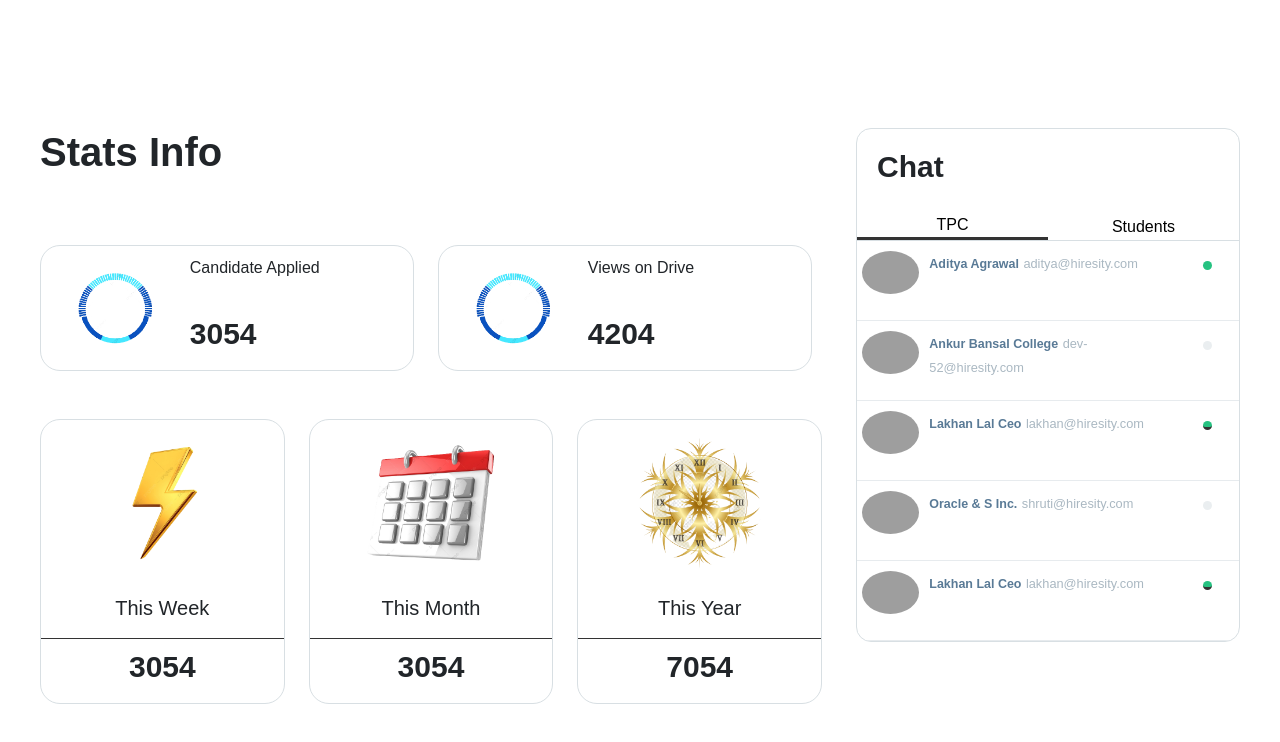
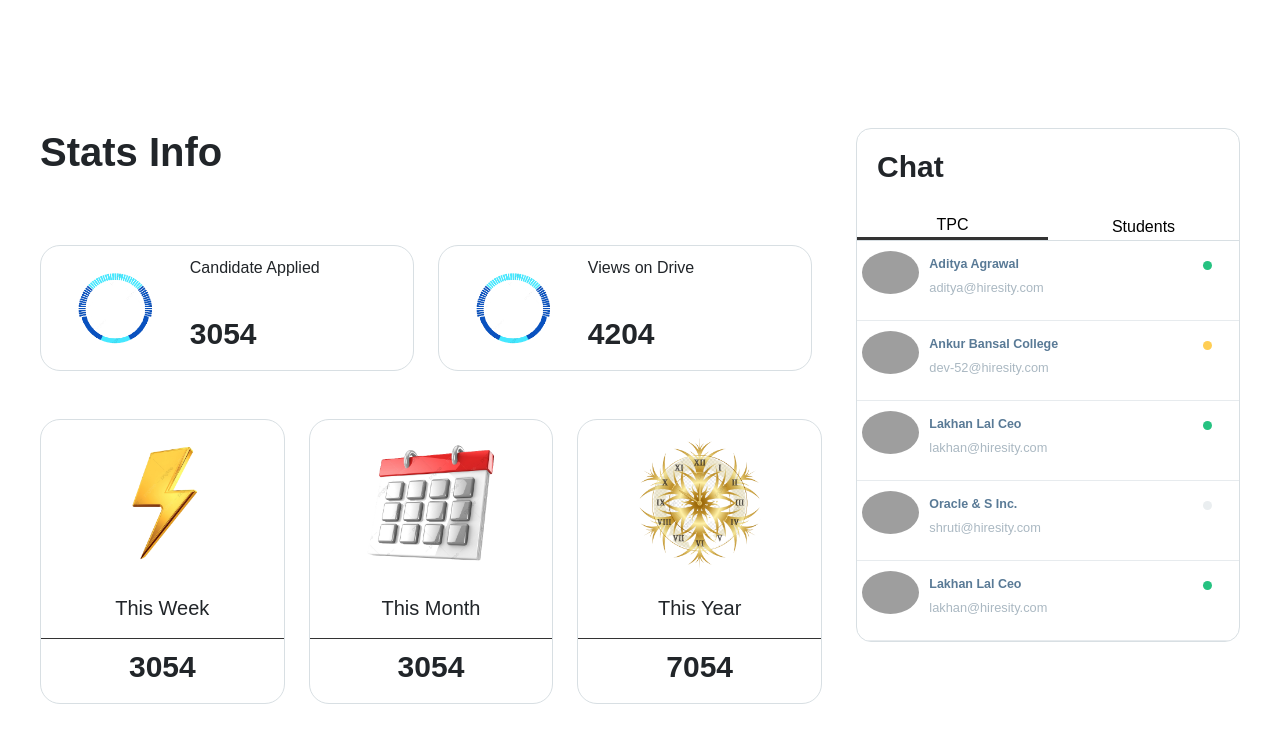
Before and after one commit to AjayEthica/dashboard, a plain HTML site: page index.html in a window 1280 px wide. Shown: the part 442-1184 px from the top of the page. Drawn offline with nearby package versions, Linux system fonts and the light colour scheme; grey boxes are pictures that could not be loaded.

Commit message:
Smart Update

```diff
--- a/css/style.css
+++ b/css/style.css
@@ -191,7 +191,6 @@ h4{font-weight: 500;font-size:20px;}
 	color:#aab8c2;
 }
 .friend .status{
-	background:#26c281;
 	border-radius:50%;
 	width:9px;
 	height:9px;
@@ -201,6 +200,7 @@ h4{font-weight: 500;font-size:20px;}
 }
 .friend .status.away{background:#ffce54;}
 .friend .status.inactive{background:#eaeef0;}
+.friend .status.available{background:#26c281;}
 
 .stat-top-class{
 	padding: 0 20px 0 0;
--- a/index.html
+++ b/index.html
@@ -236,7 +236,7 @@
                         <div class="friend">
                            <img src="https://s3-us-west-2.amazonaws.com/s.cdpn.io/245657/3_copy.jpg" />
                            <p>
-                              <strong>Aditya Agrawal</strong>
+                              <strong>Aditya Agrawal</strong><br>
                               <span>aditya@hiresity.com</span>
                            </p>
                            <div class="status available"></div>
@@ -244,23 +244,23 @@
                         <div class="friend">
                            <img src="https://s3-us-west-2.amazonaws.com/s.cdpn.io/245657/5_copy.jpg" />
                            <p>
-                              <strong>Ankur Bansal College</strong>
+                              <strong>Ankur Bansal College</strong><br>
                               <span>dev-52@hiresity.com</span>
                            </p>
-                           <div class="status inactive"></div>
+                           <div class="status away"></div>
                         </div>
                         <div class="friend">
                            <img src="https://s3-us-west-2.amazonaws.com/s.cdpn.io/245657/2_copy.jpg" />
                            <p>
-                              <strong>Lakhan Lal Ceo</strong>
+                              <strong>Lakhan Lal Ceo</strong><br>
                               <span>lakhan@hiresity.com</span>
                            </p>
-                           <div class="status active"></div>
+                           <div class="status available"></div>
                         </div>
                         <div class="friend">
                            <img src="https://s3-us-west-2.amazonaws.com/s.cdpn.io/245657/1_copy.jpg" />
                            <p>
-                              <strong>Oracle & S Inc.</strong>
+                              <strong>Oracle & S Inc.</strong><br>
                               <span>shruti@hiresity.com</span>
                            </p>
                            <div class="status inactive"></div>
@@ -268,25 +268,25 @@
                         <div class="friend">
                            <img src="https://s3-us-west-2.amazonaws.com/s.cdpn.io/245657/2_copy.jpg" />
                            <p>
-                              <strong>Lakhan Lal Ceo</strong>
+                              <strong>Lakhan Lal Ceo</strong><br>
                               <span>lakhan@hiresity.com</span>
                            </p>
-                           <div class="status active"></div>
+                           <div class="status available"></div>
                         </div>
                      </div>
                      <div id="stdfriends">
                         <div class="friend">
                            <img src="https://s3-us-west-2.amazonaws.com/s.cdpn.io/245657/2_copy.jpg" />
                            <p>
-                              <strong>Lakhan Lal Student</strong>
+                              <strong>Lakhan Lal Student</strong><br>
                               <span>lakhan@hiresity.com</span>
                            </p>
-                           <div class="status active"></div>
+                           <div class="status available"></div>
                         </div>
                         <div class="friend">
                            <img src="https://s3-us-west-2.amazonaws.com/s.cdpn.io/245657/5_copy.jpg" />
                            <p>
-                              <strong>Ankur Bansal Student</strong>
+                              <strong>Ankur Bansal Student</strong><br>
                               <span>dev-52@hiresity.com</span>
                            </p>
                            <div class="status inactive"></div>
@@ -294,23 +294,23 @@
                         <div class="friend">
                            <img src="https://s3-us-west-2.amazonaws.com/s.cdpn.io/245657/1_copy.jpg" />
                            <p>
-                              <strong>Rocky The Student</strong>
+                              <strong>Rocky The Student</strong><br>
                               <span>shruti@hiresity.com</span>
                            </p>
-                           <div class="status active"></div>
+                           <div class="status available"></div>
                         </div>
                         <div class="friend">
                            <img src="https://s3-us-west-2.amazonaws.com/s.cdpn.io/245657/3_copy.jpg" />
                            <p>
-                              <strong>Vicky Student.</strong>
+                              <strong>Vicky Student.</strong><br>
                               <span>shruti@hiresity.com</span>
                            </p>
-                           <div class="status inactive"></div>
+                           <div class="status away"></div>
                         </div>
                         <div class="friend">
                            <img src="https://s3-us-west-2.amazonaws.com/s.cdpn.io/245657/5_copy.jpg" />
                            <p>
-                              <strong>Sumit Student</strong>
+                              <strong>Sumit Student</strong><br>
                               <span>dev-52@hiresity.com</span>
                            </p>
                            <div class="status inactive"></div>
```
